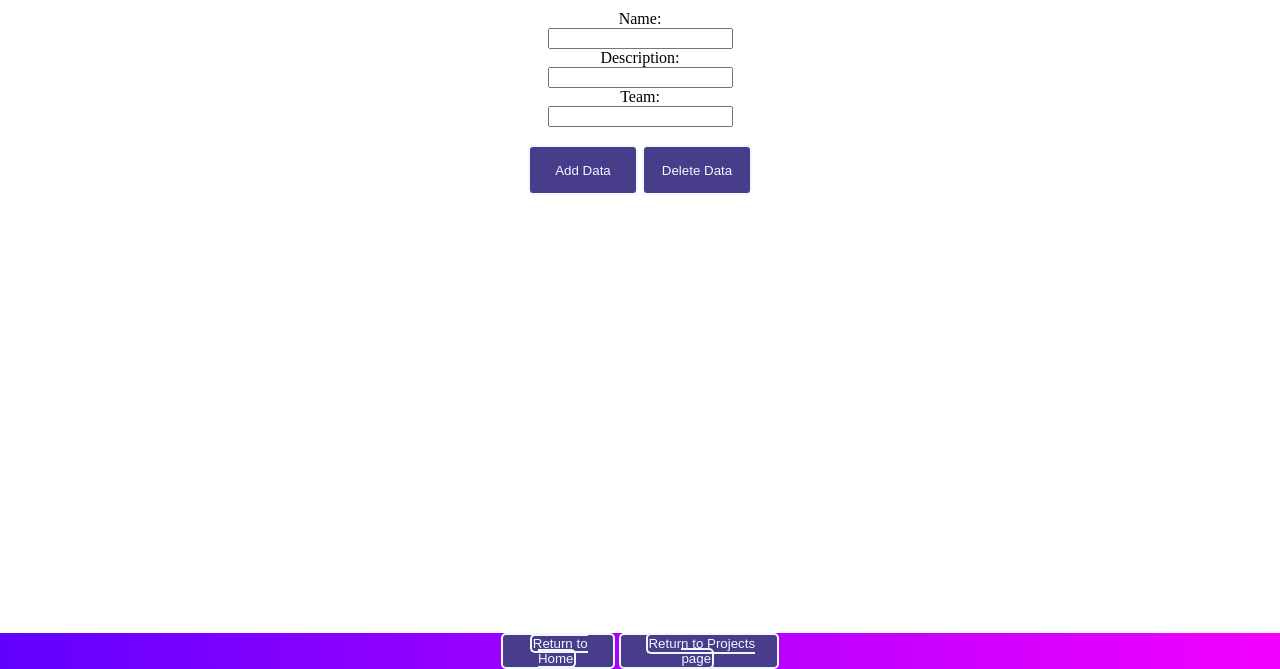
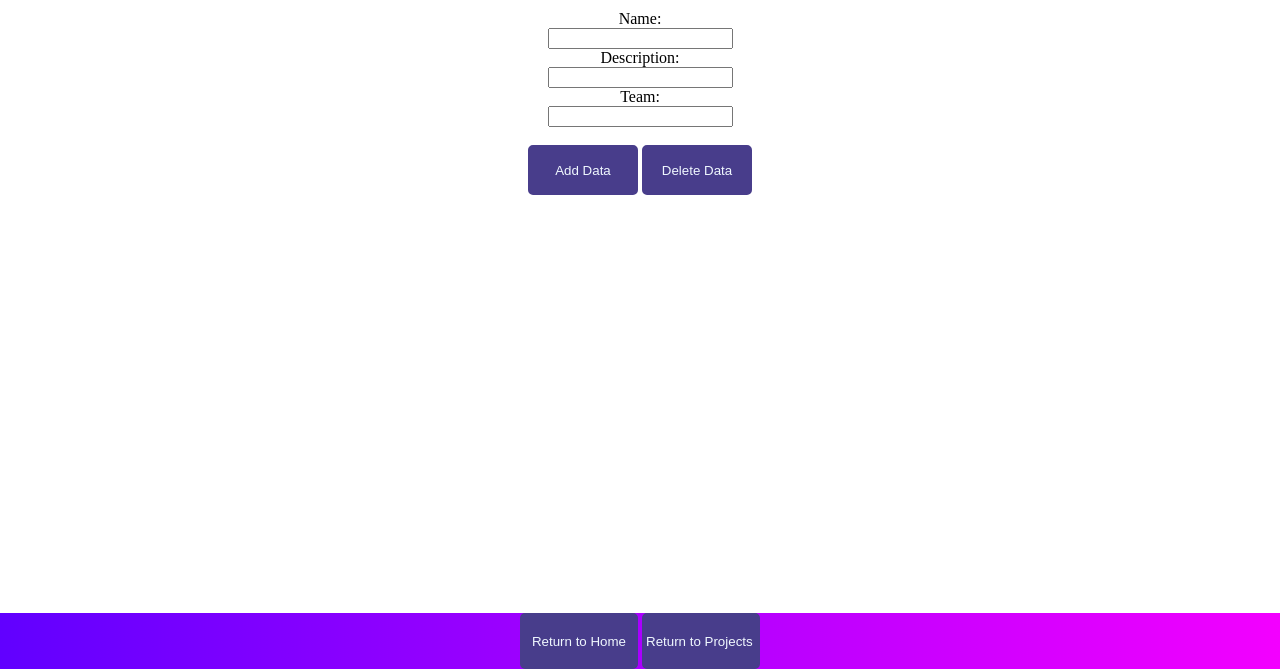
Before and after one commit to vpatrikov/vacation_manager, a PHP site: page /Site/projects_add.php in a window 1280 px wide. Shown: the part 131-800 px from the top of the page. Run offline with PHP 8.4, Linux system fonts and the light colour scheme.

Commit message:
vid link

```diff
--- a/Site/projects_add.php
+++ b/Site/projects_add.php
@@ -61,8 +61,8 @@
         ?>
 
     <div class="footer">
-            <button><a href="index.php">Return to Home</a></button>
-            <button><a href="projects.php">Return to Projects page</a></button>
+            <input onclick="location.href='index.php'" class="actionbttns" value="Return to Home">
+            <input onclick="location.href='projects.php'" class="actionbttns" value="Return to Projects page">
         </div>
 </body>
 
--- a/Site/style.css
+++ b/Site/style.css
@@ -53,7 +53,7 @@
     width: 110px;
     height: 50px;
     border-style: solid;
-    border-color: aliceblue;
+    border-color: darkslateblue;
     border-radius: 5px;
     color: aliceblue;
     text-align: center;
--- a/testconn.php
+++ b/testconn.php
@@ -1,5 +1,6 @@
 # SQLite with PHP tutorial
 # https://www.youtube.com/watch?v=NB9jc8Nu2t4&list=PLU70qqWW4frENsWYAm-tAKp2ZJQ_dt3WR&index=1
+# https://www.simplilearn.com/tutorials/php-tutorial/php-login-form#step_4_open_a_connection_to_a_mysql_database
 
 <?php
     $pdo = new PDO ('sqlite:Database.db');
```
